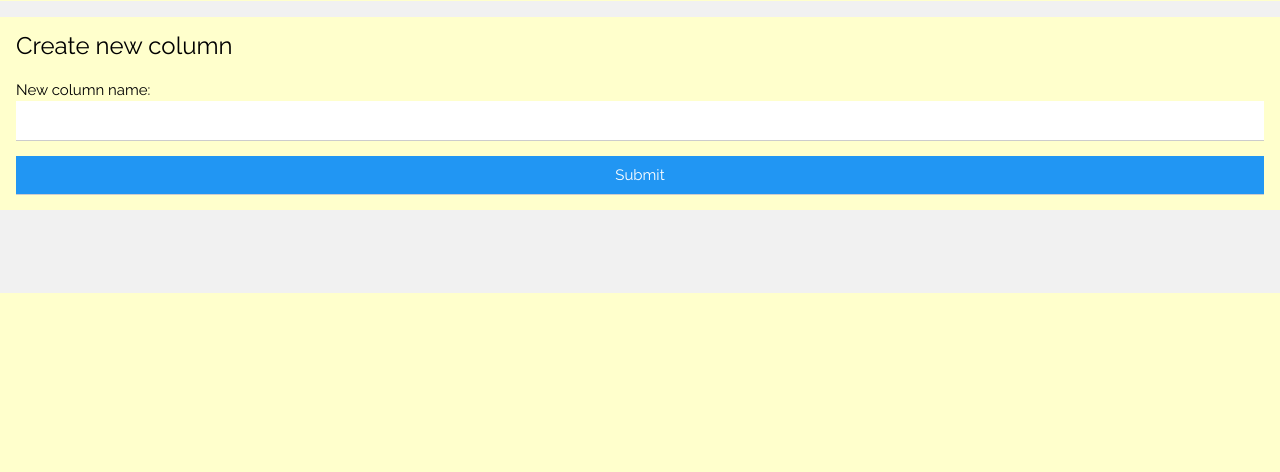
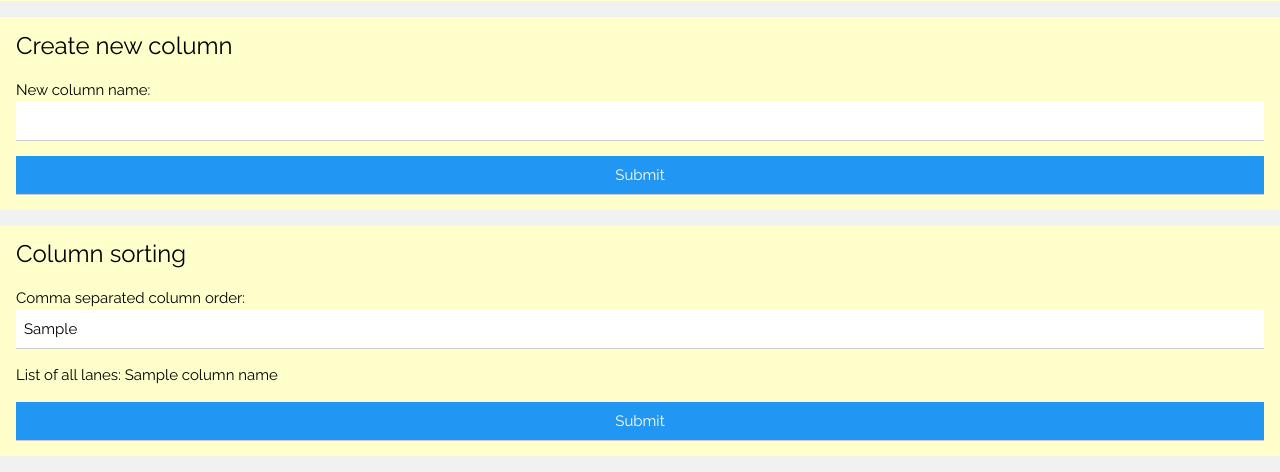
Before and after one commit to dvolk/catboard, a Flask app: template templates/lane_edit.jinja2 in a window 1280 px wide. Shown: the part 507-979 px from the top of the page. Before the commit the page ends 800 px from the top, so only its background shows below. Run offline with Flask 2, Linux system fonts and the light colour scheme; tables that the repository leaves empty hold one stand-in row (values such as "Sample post"); the template is opened without the code that fills it: values that come from a table or form of the project are taken from there, most other values are stand-ins (such as "Sample title", 1, 10 or a date in 2020).

Commit message:
add lane and column sorting

```diff
--- a/app.py
+++ b/app.py
@@ -22,7 +22,7 @@ class Item(db.Model):
     name = db.Column(db.String(256), nullable=False)
     assigned = db.Column(db.String(64), nullable=False)
     color = db.Column(db.String(64), nullable=False)
-    closed = db.Column(db.Boolean, nullable=False)
+    closed = db.Column(db.Boolean, nullable=False, default=False)
     description = db.Column(db.Text)
     column_id = db.Column(db.Integer, db.ForeignKey("column.id"), nullable=False)
     column = db.relationship("Column", backref=db.backref("items"), lazy=True)
@@ -42,6 +42,7 @@ class ItemTransition(db.Model):
 class Column(db.Model):
     id = db.Column(db.Integer, primary_key=True)
     name = db.Column(db.String(256), nullable=False)
+    closed = db.Column(db.Boolean, nullable=False, default=False)
     lane_id = db.Column(db.Integer, db.ForeignKey("lane.id"), nullable=False)
     lane = db.relationship("Lane", backref=db.backref("columns"), lazy=True)
 
@@ -49,13 +50,17 @@ class Column(db.Model):
 class Lane(db.Model):
     id = db.Column(db.Integer, primary_key=True)
     name = db.Column(db.String(256), nullable=False)
+    closed = db.Column(db.Boolean, nullable=False, default=False)
     board_id = db.Column(db.Integer, db.ForeignKey("board.id"), nullable=False)
     board = db.relationship("Board", backref=db.backref("lanes"), lazy=True)
+    columns_sorted = db.Column(db.String(512), nullable=True)
 
 
 class Board(db.Model):
     id = db.Column(db.Integer, primary_key=True)
     name = db.Column(db.String(256), nullable=False)
+    closed = db.Column(db.Boolean, nullable=False, default=False)
+    lanes_sorted = db.Column(db.String(512), nullable=True)
 
 
 colors = [
@@ -83,9 +88,31 @@ def icon(name):
     return f'<i class="fa fa-{name} fa-fw"></i>'
 
 
+def list_reorder(list1, list2):
+    """
+    reorder list1 based on comma separated ids in list2
+
+    for sorting lanes and columnsa
+    """
+    if list2:
+        list2 = list2.split(",")
+        for l2 in list2:
+            for x in list1:
+                if x.id == int(l2):
+                    yield x
+    else:
+        for l1 in list1:
+            yield l1
+
+
 @app.context_processor
 def inject_globals():
-    return {"icon": icon}
+    return {"icon": icon, "list_reorder": list_reorder}
+
+
+@app.route("/")
+def index():
+    return flask.redirect(flask.url_for("boards"))
 
 
 @app.route("/boards", methods=["GET", "POST"])
@@ -167,7 +194,23 @@ def board_history(board_id):
 def board_edit(board_id):
     board = or_404(Board.query.filter_by(id=board_id).first())
     if flask.request.method == "GET":
-        return flask.render_template("board_edit.jinja2", board=board, title=board.name)
+        lane_id_to_name = {lane.id: lane.name for lane in board.lanes}
+        lane_names = [lane.name for lane in board.lanes]
+        lanes_sorted = None
+        if board.lanes_sorted:
+            lanes_sorted = [
+                lane_id_to_name[int(lane_id)]
+                for lane_id in board.lanes_sorted.split(",")
+            ]
+
+        return flask.render_template(
+            "board_edit.jinja2",
+            board=board,
+            title=board.name,
+            lane_names=lane_names,
+            lane_id_to_name=lane_id_to_name,
+            lanes_sorted=lanes_sorted,
+        )
     if flask.request.method == "POST":
         if flask.request.form.get("Submit") == "Submit_rename_board":
             unsafe_new_board_name = flask.request.form.get("new_board_name")
@@ -178,6 +221,16 @@ def board_edit(board_id):
             for x in unsafe_new_lane_name.split(","):
                 board.lanes.append(Lane(name=x.strip()))
             db.session.commit()
+        if flask.request.form.get("Submit") == "Submit_lanes_sorted":
+            unsafe_lanes_sorted = flask.request.form.get("lanes_sorted")
+            lane_name_to_id = {lane.name: lane.id for lane in board.lanes}
+            board.lanes_sorted = ",".join(
+                [
+                    str(lane_name_to_id[unsafe_lane_name.strip()])
+                    for unsafe_lane_name in unsafe_lanes_sorted.split(",")
+                ]
+            )
+            db.session.commit()
         return flask.redirect(flask.url_for("board_edit", board_id=board_id))
 
 
@@ -185,7 +238,21 @@ def board_edit(board_id):
 def lane_edit(lane_id):
     lane = or_404(Lane.query.filter_by(id=lane_id).first())
     if flask.request.method == "GET":
-        return flask.render_template("lane_edit.jinja2", lane=lane, title=lane.name)
+        column_id_to_name = {column.id: column.name for column in lane.columns}
+        column_names = [column.name for column in lane.columns]
+        columns_sorted = None
+        if lane.columns_sorted:
+            columns_sorted = [
+                column_id_to_name[int(column_id)]
+                for column_id in lane.columns_sorted.split(",")
+            ]
+        return flask.render_template(
+            "lane_edit.jinja2",
+            lane=lane,
+            title=lane.name,
+            column_names=column_names,
+            columns_sorted=columns_sorted,
+        )
     if flask.request.method == "POST":
         if flask.request.form.get("Submit") == "Submit_rename_lane":
             unsafe_new_lane_name = flask.request.form.get("new_lane_name")
@@ -196,7 +263,17 @@ def lane_edit(lane_id):
             for x in unsafe_new_column_name.split(","):
                 lane.columns.append(Column(name=x.strip()))
             db.session.commit()
-        return flask.redirect(flask.url_for("lane_edit", lane_id=lane_id))
+        if flask.request.form.get("Submit") == "Submit_columns_sorted":
+            unsafe_columns_sorted = flask.request.form.get("columns_sorted")
+            column_name_to_id = {column.name: column.id for column in lane.columns}
+            lane.columns_sorted = ",".join(
+                [
+                    str(column_name_to_id[unsafe_column_name.strip()])
+                    for unsafe_column_name in unsafe_columns_sorted.split(",")
+                ]
+            )
+            db.session.commit()
+    return flask.redirect(flask.url_for("lane_edit", lane_id=lane_id))
 
 
 @app.route("/item/<item_id>", methods=["GET", "POST"])
--- a/templates/board.jinja2
+++ b/templates/board.jinja2
@@ -17,12 +17,12 @@
   </header>
 
   <div class="w3-main w3-white" style="padding-bottom: 100px;">
-    {% for lane in board.lanes %}
+    {% for lane in list_reorder(board.lanes,board.lanes_sorted) if not lane.closed %}
       <div class="w3-container {{ lane.color }} w3-center">
 	<p style="padding: 0px; margin: 2px"><a style="text-decoration: none;" href="{{ url_for("lane_edit", lane_id=lane.id) }}">{{ lane.name }}</a></p>
       </div>
       <div class="w3-row">
-	{% for col in lane.columns %}
+	{% for col in list_reorder(lane.columns, lane.columns_sorted) if not col.closed %}
 	  <div id="{{ col.id }}" class="container w3-col m2">
 	    <div class="w3-container w3-white w3-center" style="">
 	      <p style="padding: 0px; margin: 2px">
--- a/templates/boards.jinja2
+++ b/templates/boards.jinja2
@@ -6,10 +6,10 @@
     <h2><i class="fa fa-bank fa-fw"></i> Board List</h2>
   </header>
 
-  {% for board in boards %}
+  {% for board in boards if not board.closed %}
     <div class="w3-container w3-leftbar w3-white w3-panel">
       <h3>
-	<a style="text-decoration: none;" href="/board/{{ board.id }}">{{ board.name }}</a> <a href="/board/{{ board.id }}/history"><i class="fa fa-calendar fa-fw"></i></a> <a href="/board/{{ board.id }}/edit"><i class="fa fa-cog fa-fw"></i></a>
+	<a style="text-decoration: none;" href="/board/{{ board.id }}">{{ board.name }}</a> &nbsp; <a href="/board/{{ board.id }}/history"> {{ icon('calendar') }}</a> <a href="/board/{{ board.id }}/edit">{{ icon('cog') }}</i></a>
       </h3>
       <p>{% for lane in board.lanes %}<span style="padding-right: 10px;">{{ lane.name }}</span>{% endfor%}</p>
     </div>
--- a/templates/lane_edit.jinja2
+++ b/templates/lane_edit.jinja2
@@ -50,4 +50,21 @@
     </form>
   </div>
 
+    <div class="w3-container w3-pale-yellow w3-panel">
+      <h3>Column sorting</h3>
+      <p>
+	<form method="POST">
+	  <label>Comma separated column order:</label>
+	  {% if not lane.columns_sorted %}
+	    <input class="w3-input" type="text" name="columns_sorted" value="{{ column_names|join(', ') }}"/>
+	  {% else %}
+	    <input class="w3-input" type="text" name="columns_sorted" value="{{ columns_sorted|join(', ') }}"/>
+	  {% endif %}
+      </p>
+      <p>List of all lanes: {{ column_names|join(', ') }}</p>
+      <p>
+	<button class="w3-input w3-blue" type="Submit" name="Submit" value="Submit_columns_sorted">Submit</button>
+      </p>
+      </form>
+    </div>
 {% endblock %}
```
Also changed, not shown: migrations/versions/7291102864af_.py (added, +30 -0 lines), migrations/versions/7b5bb1314f3b_.py (added, +32 -0 lines), requirements.txt (added, +22 -0 lines), templates/board_edit.jinja2 (+20 -2 lines).
